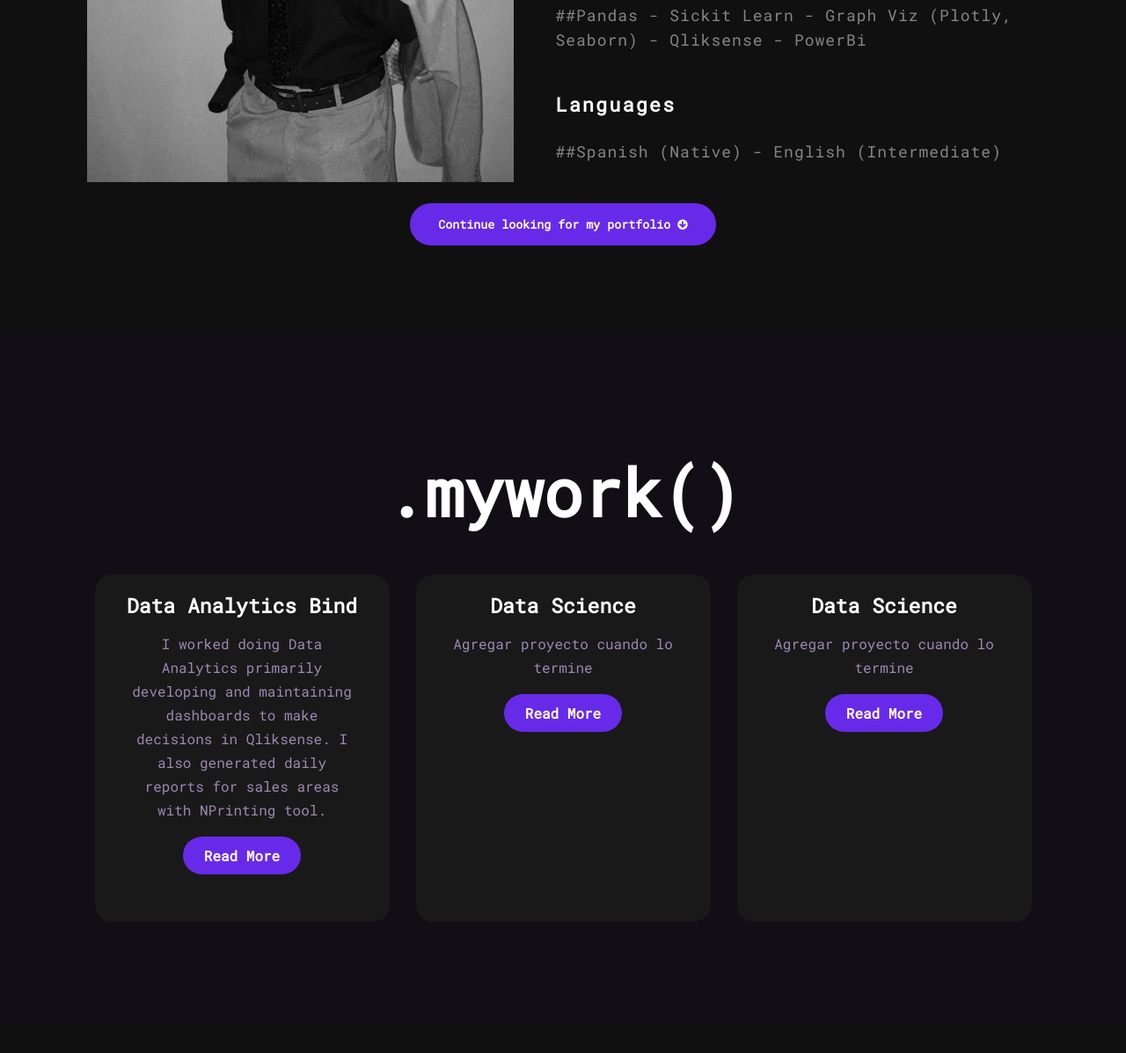
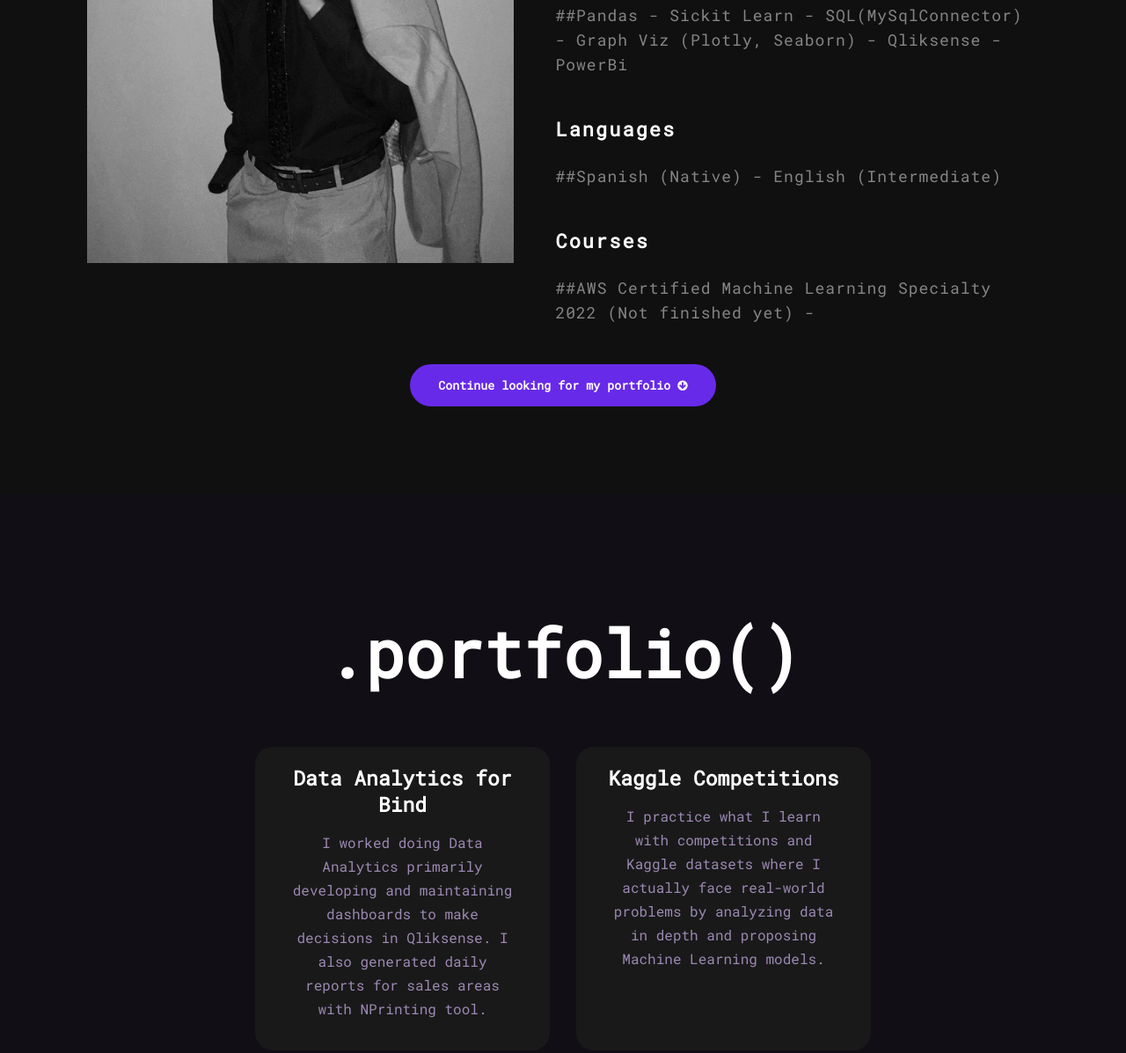
Before and after one commit to FranCavhub/FranCavhub.github.io, a plain HTML site: page index.html in a window 1280 px wide. Shown: the part 1365-2562 px from the top of the page at 88% size. Drawn offline with Linux system fonts and the light colour scheme.

Commit message:
V1.4 Font Awesome

```diff
--- a/index.html
+++ b/index.html
@@ -23,7 +23,7 @@
 			</label>
 			<ul>
 				<li><a href="index.html#about">.about()</a></li>
-				<li><a href="index.html#mywork">.mywork()</a></li>
+				<li><a href="index.html#mywork">.portfolio()</a></li>
 			</ul>
 		</nav>
 
@@ -45,9 +45,12 @@
 				<h5>A big fan of <span>Machine Learning</span></h5>
 				<p>I am a 21 y/o junior data scientist and data analyst with great interest in ML and Big Data. I am a person with proactive attitude, self-taught, with predisposition and responsible, who is passionate about learning and being able to develop more and more in all aspects of life.</p>
 				<h5>Tools and Libraries</h5>
-				<p id="herramientas">##Pandas - Sickit Learn - Graph Viz (Plotly, Seaborn) - Qliksense - PowerBi</p>
+				<p id="herramientas">##Pandas - Sickit Learn - SQL(MySqlConnector) - Graph Viz (Plotly, Seaborn) - Qliksense - PowerBi</p>
 				<h5>Languages</h5>
 				<p id="idioma">##Spanish (Native) - English (Intermediate)</p>
+				<h5>Courses</h5>
+				<p id="idioma">##AWS Certified Machine Learning Specialty 2022 (Not finished yet) -
+				</p>
 			</div>
 		</div>
 		<div class="boton">
@@ -61,38 +64,29 @@
 	<!-----Seccion portfolio----------->
 	<div class="service">
 		<div class="title">
-			<h2 id="mywork">.mywork()</h2>
+			<h2 id="mywork">.portfolio()</h2>
 		</div>
 
 		<div class="box">
 			<div class="card">
-				<h5>Data Analytics Bind</h5>
+				<h5>Data Analytics for Bind</h5>
 				<div class="pra">
 					<p>I worked doing Data Analytics primarily developing and maintaining dashboards to make decisions in Qliksense. I also generated daily reports for sales areas with NPrinting tool.</p>
 					<p style="text-align: center;">
-						<a class="button" href="#">Read More</a>
 					</p>
 				</div>
 			</div>
 
 			<div class="card">
-				<h5>Data Science</h5>
+				<h5>Kaggle Competitions</h5>
 				<div class="pra">
-					<p>Agregar proyecto cuando lo termine</p>
+					<p>I practice what I learn with competitions and Kaggle datasets where I actually face real-world problems by analyzing data in depth and proposing Machine Learning models.</p>
 
 					<p style="text-align: center;">
-						<a class="button" href="#">Read More</a>
 					</p>
 				</div>
 			</div>
 
-			<div class="card">
-				<h5>Data Science</h5>
-				<div class="pra">
-					<p>Agregar proyecto cuando lo termine</p>
-
-					<p style="text-align: center;">
-						<a class="button" href="#">Read More</a>
 					</p>
 				</div>
 			</div>
--- a/style.css
+++ b/style.css
@@ -179,7 +179,7 @@ button:hover{
 	min-height: 400px;
 }
 .card{
-	height: 395px;
+	height: 345px;
 	width: 335px;
 	padding: 20px 35px;
 	background: #191919;
```
